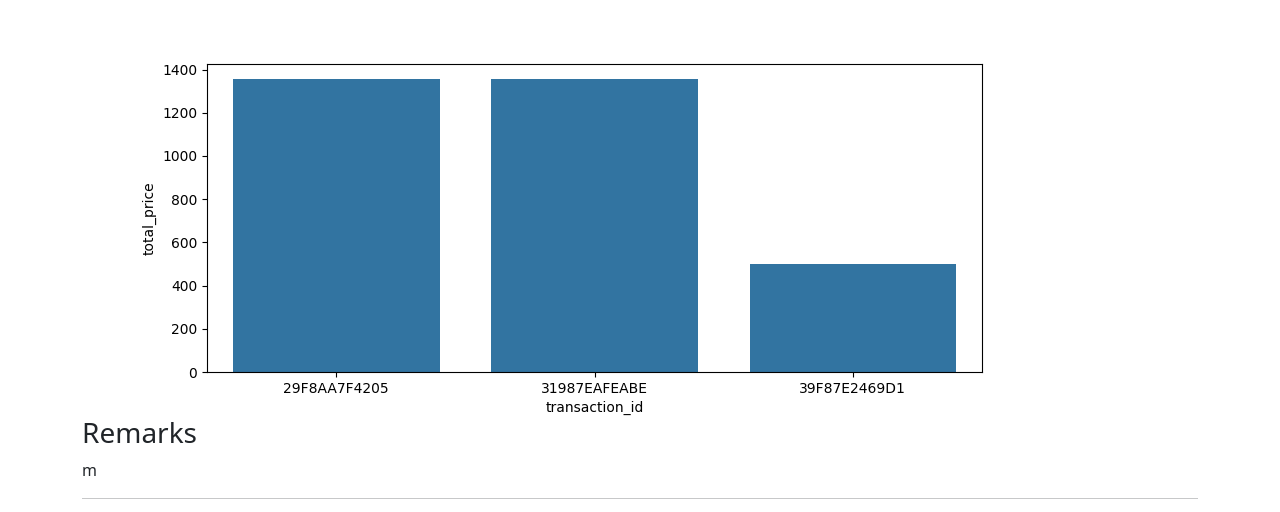
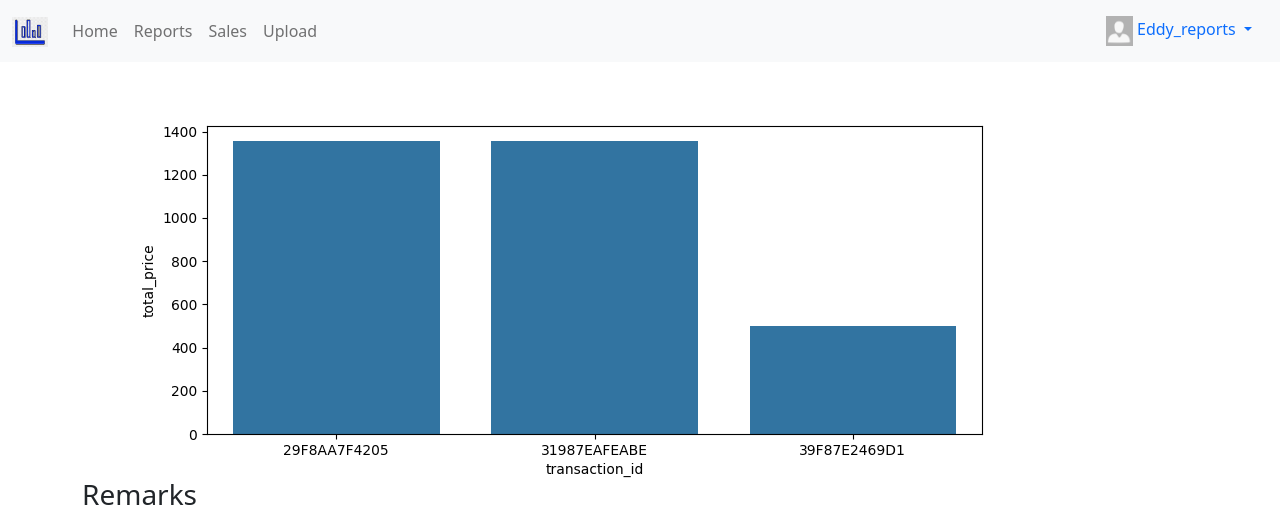
Before and after one commit to EdwinKingori/DjangoReportsApp, a Django app: page /reports/12 in a window 1280 px wide. Shown: the top 512 px of the page. Run offline with Django 5.2, Linux system fonts and the light colour scheme; a user stored in the database is signed in; data comes from the database, SQL or seed files in the repository; both versions use the stored data as it was after the commit; some libraries are stand-ins or nearby versions.

Commit message:
navbar config

```diff
--- a/src/static/style.css
+++ b/src/static/style.css
@@ -18,3 +18,8 @@
     width: 200px;
     border-radius: 50%;
 }
+
+.logo-sn {
+    height: 30px;
+    width: auto;
+}
--- a/src/templates/navbar.html
+++ b/src/templates/navbar.html
@@ -0,0 +1,44 @@
+{% load static %}
+{% url 'sales:home' as path_to_home %}
+{% url 'sales:list' as path_to_sales %}
+{% url 'reports:from-file' as path_to_from_file %}
+{% url 'reports:main' as path_to_reports %}
+{% url 'profiles:my' as path_to_profile %}
+{% url 'logout' as path_to_logout %}
+
+<nav class="navbar navbar-expand-lg navbar-light bg-light" style="max-width: 1300px;margin:auto;">
+  <meta name="viewport" content="width=device-width, initial-scale=1.0" />
+  <div class="container-fluid">
+    <a class="navbar-brand" href=""><img src="{% static 'reportlogo.png' %}" class="logo-sm" id="logo" style="width: auto; height: 30px;"></a>
+
+    <div class="collapse navbar-collapse" id="navbarNav">
+      <ul class="navbar-nav">
+        <li class="nav-item">
+          <a class="nav-link {% if request.path == path_to_home%}active{% endif %}" href="{{path_to_home}}">Home</a>
+        </li>
+        <li class="nav-item">
+          <a class="nav-link {% if request.path == path_to_reports%}active{% endif %}" href="{{path_to_reports}}">Reports</a>
+        </li>
+        <li class="nav-item">
+          <a class="nav-link {% if request.path == path_to_sales%}active{% endif %}" href="{{path_to_sales}}">Sales</a>
+        </li>
+        <li class="nav-item">
+          <a class="nav-link {% if request.path == path_to_from_file%}active{% endif %}" href="{{path_to_from_file}}">Upload</a>
+        </li>
+
+      </ul>
+    </div>
+    {% if request.user.is_authenticated %}
+      <div class="nav-item dropdown">
+        <div class="nav-link dropdown-toggle" id="navbarDropdownMenuLink" role="button" data-bs-toggle="dropdown" aria-expanded="false">
+          <img src="{{request.user.profile.avatar.url}}" style="width: auto; height: 30px;">&nbsp;{{request.user}}
+        </div>
+        <ul class="dropdown-menu" aria-labelledby="navbarDropdownMenuLink">
+          <li><a class="dropdown-item {% if request.path == path_to_my_profile%}active{% endif %}" href="{{path_to_my_profile}}">Profile</a></li>
+          <li><a class="dropdown-item" href="{% url 'logout' %}">Logout</a></li>
+
+        </ul>
+      </div>
+    {% endif %}
+  </div>
+</nav>
```
Also changed, not shown: src/db.sqlite3, src/static/reportlogo.png (added).
